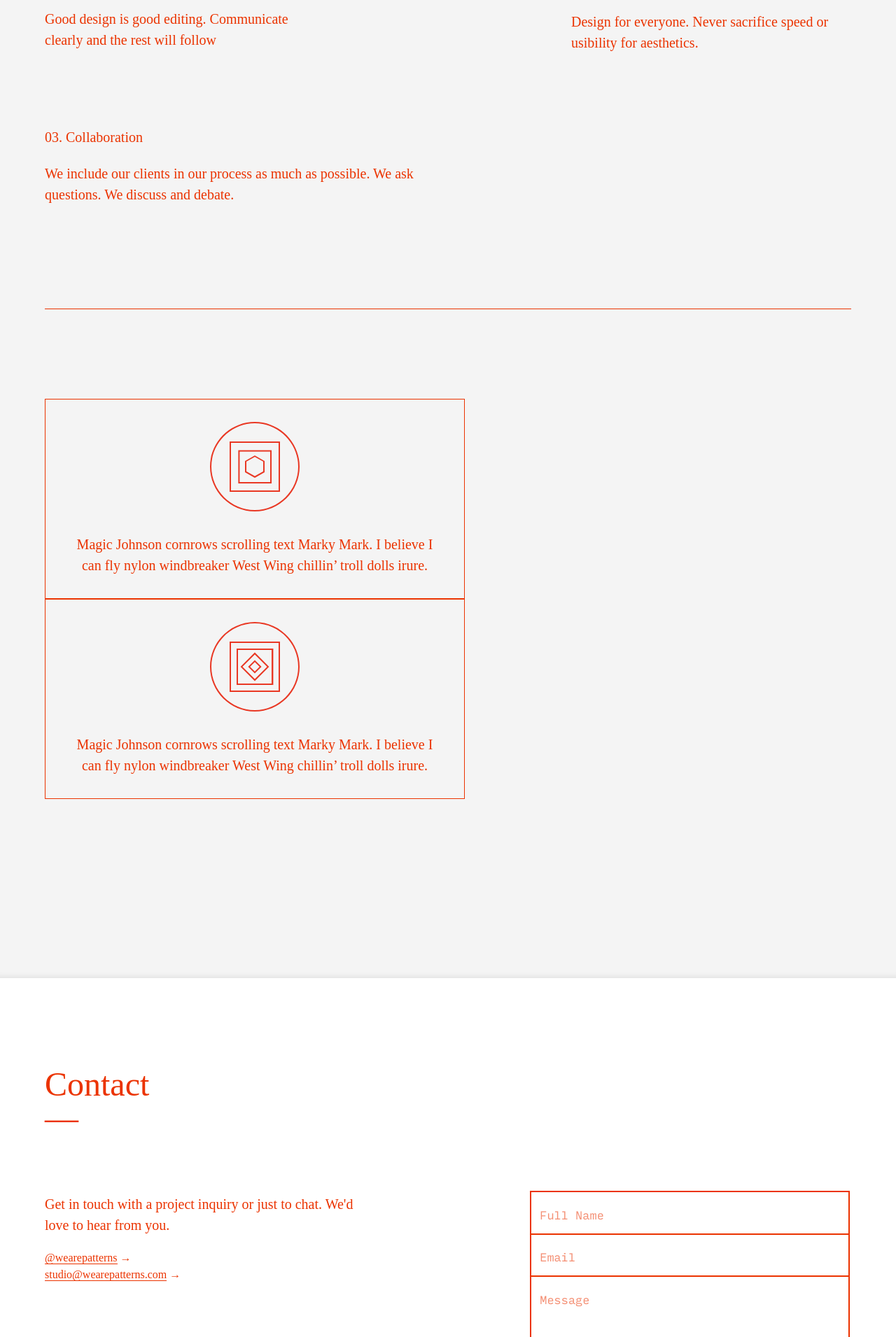
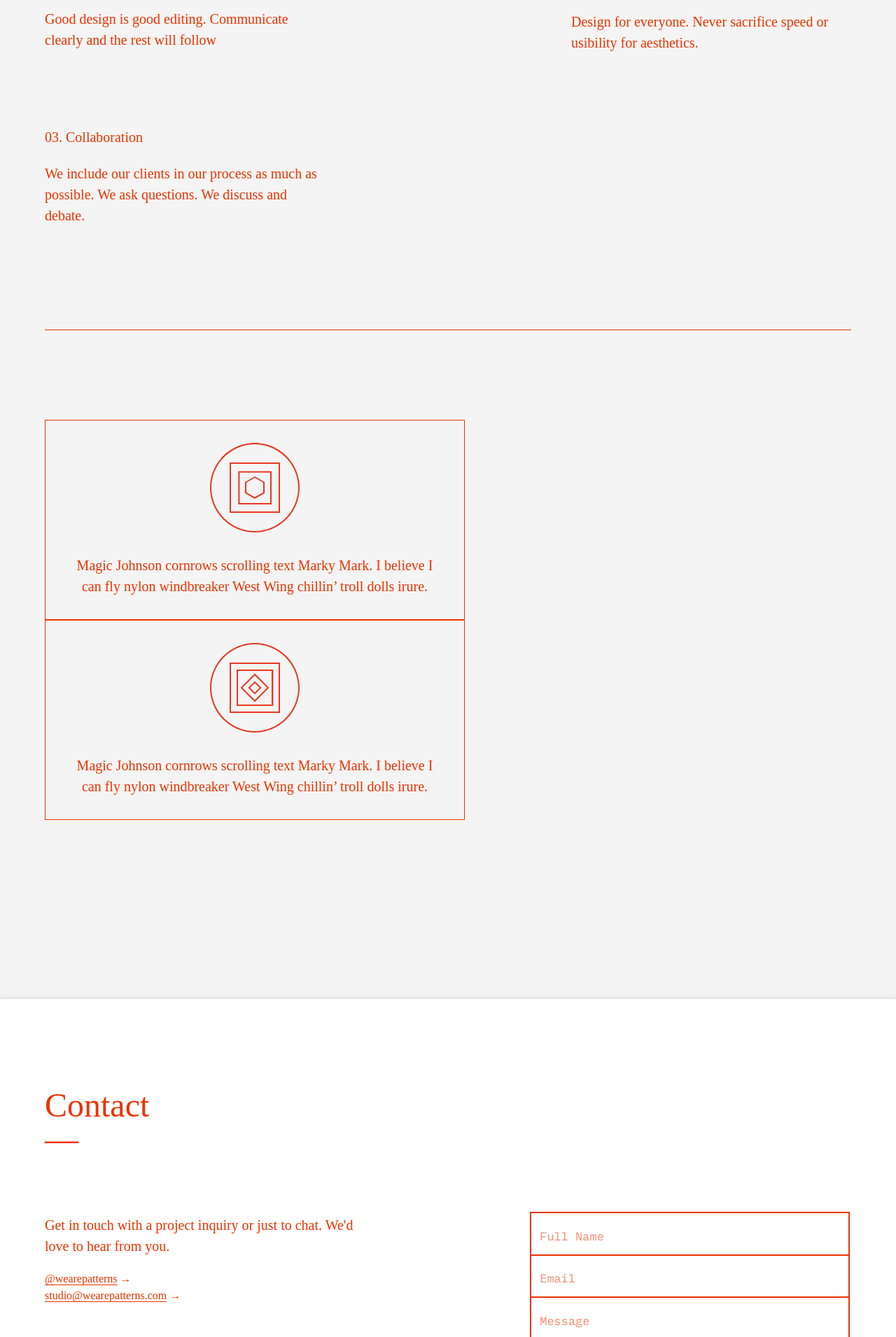
Before and after one commit to wearepatterns/wearepatterns.github.io, a Jekyll site: the page built from index.markdown, in a window 1280 px wide. Shown: the part 869-2780 px from the top of the page at 70% size. Built offline with Jekyll 4.4.1, drawn with Linux system fonts in a browser that asks for light colours.

Commit message:
Update new.html

```diff
--- a/_layouts/new.html
+++ b/_layouts/new.html
@@ -65,7 +65,7 @@
                     <h3 class="f4 normal lh-solid">02. Accessibility</h3>
                     <p>Design for everyone. Never sacrifice speed or usibility for aesthetics.</p>
                 </div>
-                <div class="measure-ns">
+                <div class="measure-narrow-ns">
                     <h4 class="f4 normal lh-solid">03. Collaboration</h4>
                     <p>We include our clients in our process as much as possible. We ask questions. We discuss and debate.</p>
                 </div>
```
